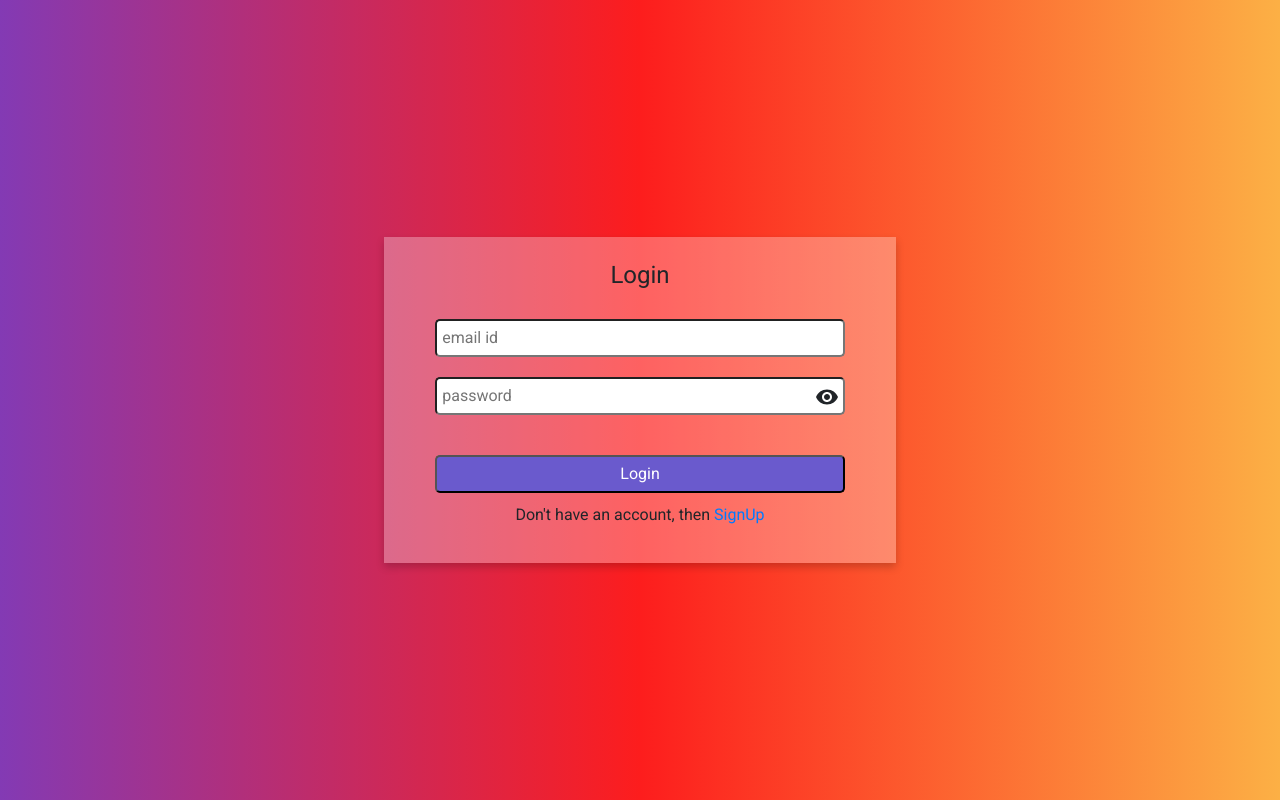
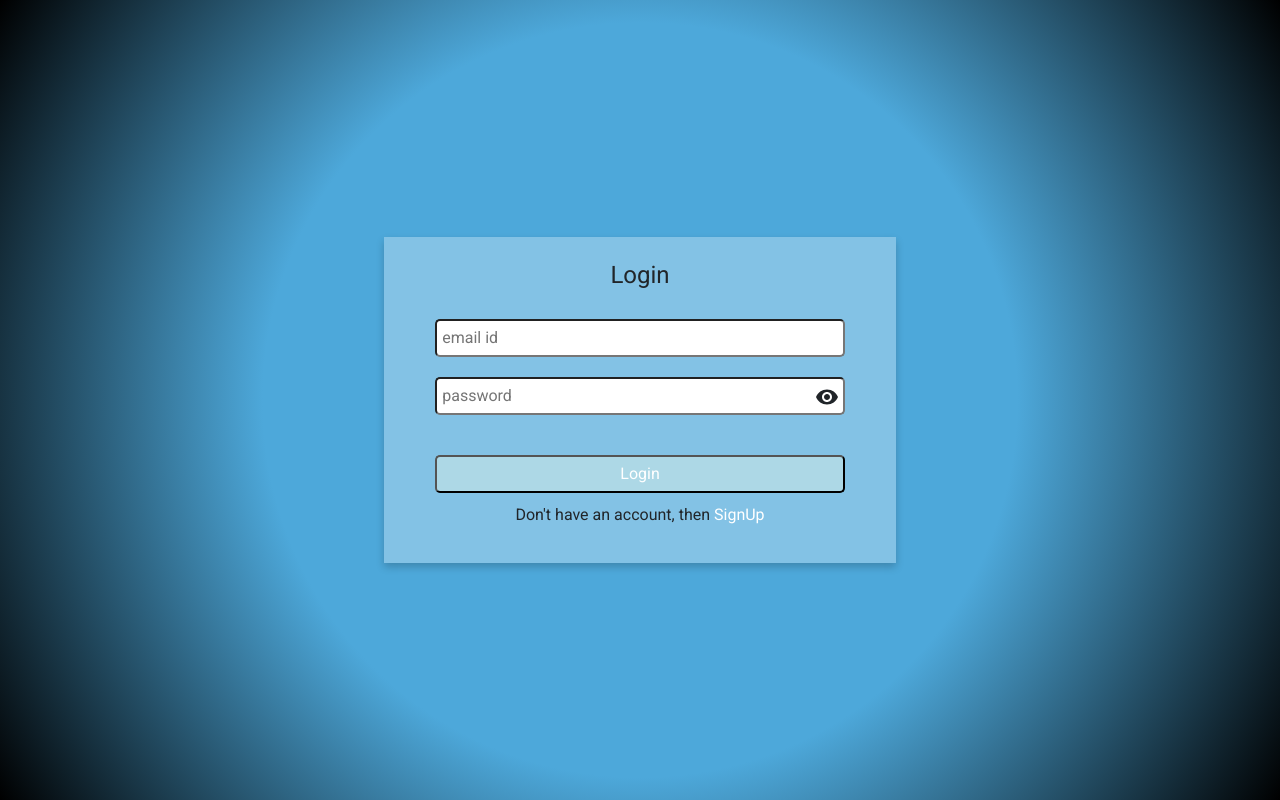
Before and after one commit to anuragsingh5478/splitMoney, a React (Create React App) app in the folder client/: page /login in a window 1280 px wide. Built offline with nearby package versions, Linux system fonts and the light colour scheme.

Commit message:
frontend updated

```diff
--- a/client/src/components/authentication/Login.js
+++ b/client/src/components/authentication/Login.js
@@ -66,73 +66,12 @@ export default function Login({ setToken }) {
           </div>
         </form>
         <p className="login-register">
-          Don't have an account, then <Link to="/register">SignUp</Link>
+          Don't have an account, then{" "}
+          <Link style={{ color: "white" }} to="/register">
+            SignUp
+          </Link>
         </p>
       </div>
     </div>
   );
 }
-
-// import React, { useState } from "react";
-// import { Link } from "react-router-dom";
-// import axios from "axios";
-// import "./authentication.css";
-// export default function Login({ setToken }) {
-//   const [email, setEmail] = useState("");
-//   const [password, setPassword] = useState("");
-//   const [errorMsg, setErrorMsg] = useState("");
-
-//   const handleSubmission = (e) => {
-//     e.preventDefault();
-
-//     const user = {
-//       email: email,
-//       password: password,
-//     };
-
-//     axios
-//       .post("http://localhost:5000/api/user/login", user)
-//       .then((res) => {
-//         const msg = res.data.msg;
-//         if (msg === "success") {
-//           setErrorMsg(msg);
-//           setToken(res.data.token);
-//         } else setErrorMsg(msg);
-//       })
-//       .catch((err) => console.log(err));
-//   };
-//   return (
-//     <div className="authentication">
-//       <div className="auth-container">
-//         <p className="header">Login</p>
-//         <form onSubmit={handleSubmission}>
-//           <div>
-//             <input
-//               type="text"
-//               name="email"
-//               value={email}
-//               onChange={(e) => setEmail(e.target.value)}
-//               placeholder="email id"
-//             />
-//           </div>
-//           <div>
-//             <input
-//               type="password"
-//               name="email"
-//               value={password}
-//               onChange={(e) => setPassword(e.target.value)}
-//               placeholder="password"
-//             />
-//           </div>
-//           <div className="error-msg">{errorMsg}</div>
-//           <div>
-//             <input type="submit" value="Login" className="submit-button" />
-//           </div>
-//         </form>
-//         <p className="login-register">
-//           Don't have an account, then <Link to="/register">Register</Link>
-//         </p>
-//       </div>
-//     </div>
-//   );
-// }
--- a/client/src/components/authentication/Register.js
+++ b/client/src/components/authentication/Register.js
@@ -85,84 +85,12 @@ export default function Register({ setToken }) {
           </div>
         </form>
         <p className="login-register">
-          Already have an account, then <Link to="/login">Login</Link>
+          Already have an account, then{" "}
+          <Link style={{ color: "white" }} to="/login">
+            Login
+          </Link>
         </p>
       </div>
     </div>
   );
 }
-
-// import React, { useState } from "react";
-// import { Link } from "react-router-dom";
-// import axios from "axios";
-// import "./authentication.css";
-// export default function Register({ setToken }) {
-//   const [name, setName] = useState("");
-//   const [email, setEmail] = useState("");
-//   const [password, setPassword] = useState("");
-//   const [errorMsg, setErrorMsg] = useState("");
-
-//   const handleSubmission = (e) => {
-//     e.preventDefault();
-
-//     const user = {
-//       name: name,
-//       email: email,
-//       password: password,
-//     };
-
-//     axios
-//       .post("http://localhost:5000/api/user/register", user)
-//       .then((res) => {
-//         const msg = res.data.msg;
-//         if (msg === "success") {
-//           setErrorMsg(msg);
-//           setToken(res.data.token);
-//         } else setErrorMsg(msg);
-//       })
-//       .catch((err) => console.log(err));
-//   };
-//   return (
-//     <div className="authentication">
-//       <div className="auth-container">
-//         <p className="header">Register</p>
-//         <form onSubmit={handleSubmission}>
-//           <div>
-//             <input
-//               type="text"
-//               name="name"
-//               value={name}
-//               onChange={(e) => setName(e.target.value)}
-//               placeholder="name"
-//             />
-//           </div>
-//           <div>
-//             <input
-//               type="text"
-//               name="email"
-//               value={email}
-//               onChange={(e) => setEmail(e.target.value)}
-//               placeholder="email id"
-//             />
-//           </div>
-//           <div>
-//             <input
-//               type="password"
-//               name="email"
-//               value={password}
-//               onChange={(e) => setPassword(e.target.value)}
-//               placeholder="password"
-//             />
-//           </div>
-//           <div className="error-msg">{errorMsg}</div>
-//           <div>
-//             <input type="submit" value="Register" className="submit-button" />
-//           </div>
-//         </form>
-//         <p className="login-register">
-//           Already have an account, then <Link to="/login">Login</Link>
-//         </p>
-//       </div>
-//     </div>
-//   );
-// }
--- a/client/src/components/authentication/authentication.css
+++ b/client/src/components/authentication/authentication.css
@@ -5,12 +5,12 @@
   flex-direction: column;
   align-items: center;
   justify-content: center;
-  background: rgb(131, 58, 180);
-  background: linear-gradient(
-    90deg,
-    rgba(131, 58, 180, 1) 0%,
-    rgba(253, 29, 29, 1) 50%,
-    rgba(252, 176, 69, 1) 100%
+  background: rgb(77, 168, 218);
+  background: radial-gradient(
+    circle,
+    rgba(77, 168, 218, 1) 0%,
+    rgba(77, 168, 218, 1) 50%,
+    rgba(0, 0, 0, 1) 100%
   );
 }
 
@@ -60,7 +60,7 @@
   text-align: center;
 }
 .submit-button {
-  background-color: slateblue;
+  background-color: lightblue;
   color: white;
 }
 
@@ -79,12 +79,12 @@
   flex-direction: column;
   align-items: center;
   justify-content: center;
-  background: rgb(131, 58, 180);
-  background: linear-gradient(
-    90deg,
-    rgba(131, 58, 180, 1) 0%,
-    rgba(253, 29, 29, 1) 50%,
-    rgba(252, 176, 69, 1) 100%
+  background: rgb(77, 168, 218);
+  background: radial-gradient(
+    circle,
+    rgba(77, 168, 218, 1) 0%,
+    rgba(77, 168, 218, 1) 50%,
+    rgba(0, 0, 0, 1) 100%
   );
 }
 
@@ -134,56 +134,9 @@ select {
 .login-register {
   text-align: center;
 }
-.submit-button {
-  background-color: slateblue;
-  color: white;
-}
 
 @media only screen and (max-width: 600px) {
   .signup-card {
     width: 90vw;
   }
 }
-
-/* .authentication {
-  width: 100vw;
-  height: 100vh;
-  display: flex;
-  align-items: center;
-  justify-content: center;
-}
-
-.auth-container {
-  box-shadow: 0 4px 8px 0 rgba(0, 0, 0, 0.2);
-  transition: 0.3s;
-  padding: 50px;
-}
-.header {
-  font-size: 1.5rem;
-  text-align: center;
-}
-form {
-  display: flex;
-  flex-direction: column;
-  align-items: center;
-}
-.auth-container > form > div > input {
-  width: 400px;
-  margin: 10px 0px;
-  padding: 5px;
-  font-size: 1rem;
-}
-.auth-container:hover {
-  box-shadow: 0 8px 16px 0 rgba(0, 0, 0, 0.2);
-}
-.error-msg {
-  font-size: 0.8rem;
-  color: tomato;
-}
-.login-register {
-  text-align: center;
-}
-.submit-button {
-  background-color: slateblue;
-  color: white;
-} */
```
